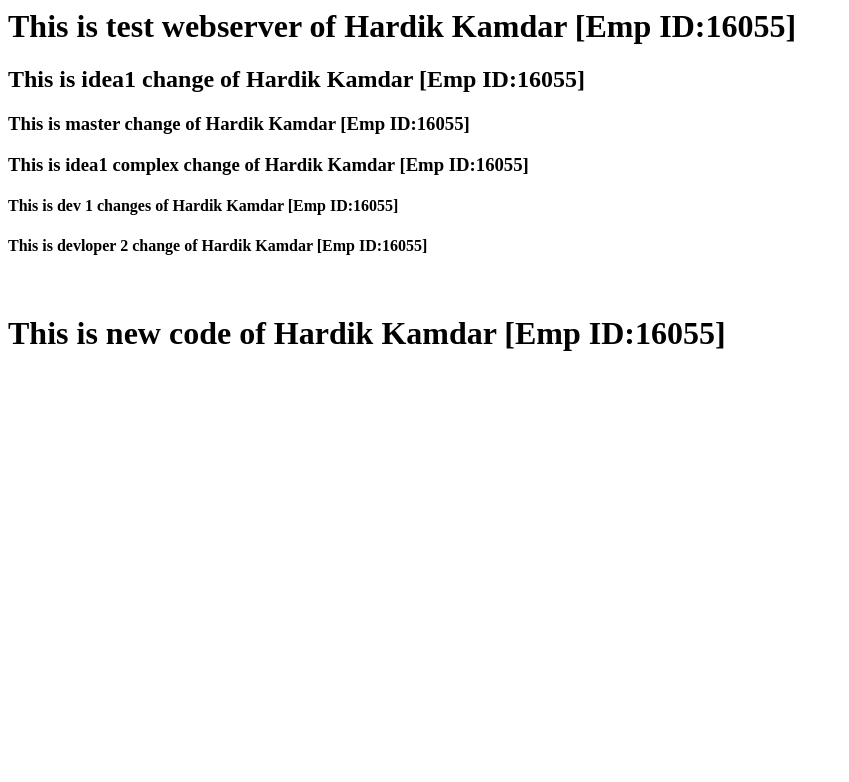
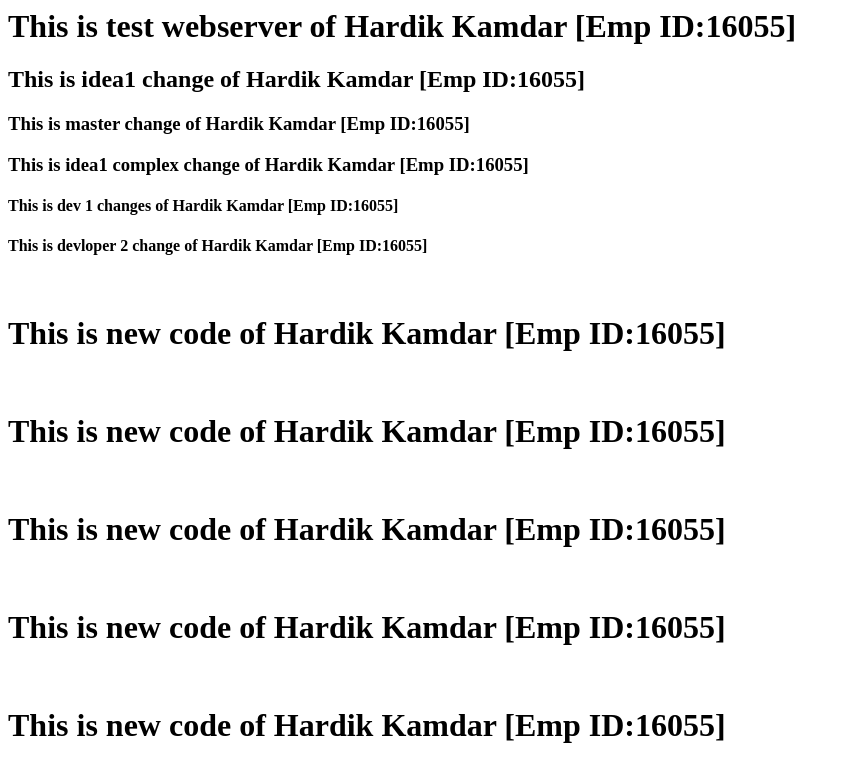
Before and after one commit to HArdikKamdar/WebApp, a plain HTML site: page index.html in a window 1280 px wide. Shown: the whole page, without its empty margins (0-849 px from the left). Drawn offline with Linux system fonts and the light colour scheme.

Commit message:
TESTING FROM AWS CLOUD

```diff
--- a/index.html
+++ b/index.html
@@ -6,3 +6,15 @@
 <h4>This is devloper 2 change of Hardik Kamdar [Emp ID:16055]</h4>
 <br/>
 <h1>This is new code of Hardik Kamdar [Emp ID:16055]</h1>
+
+<br/>
+<h1>This is new code of Hardik Kamdar [Emp ID:16055]</h1>
+
+<br/>
+<h1>This is new code of Hardik Kamdar [Emp ID:16055]</h1>
+
+<br/>
+<h1>This is new code of Hardik Kamdar [Emp ID:16055]</h1>
+
+<br/>
+<h1>This is new code of Hardik Kamdar [Emp ID:16055]</h1>
```
